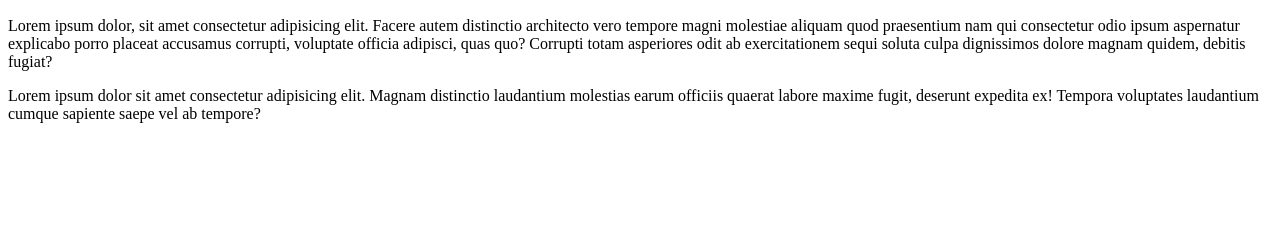
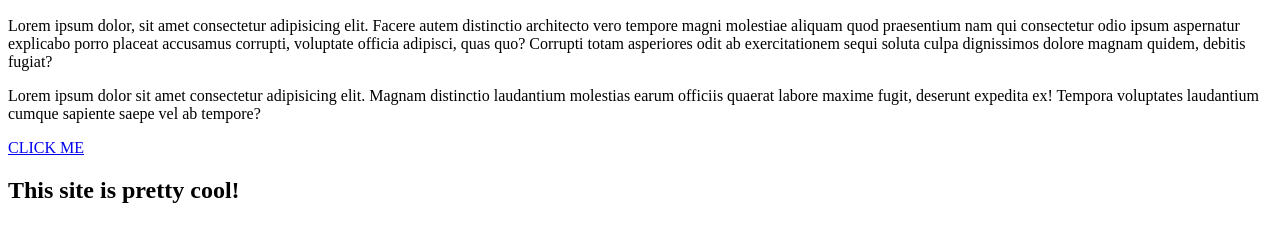
Before and after one commit to MarySolidum/git-lesson, a plain HTML site: page index.html in a window 1280 px wide. Shown: the part 110-352 px from the top of the page. Drawn offline with Linux system fonts and the light colour scheme.

Commit message:
Added an h2 and a

```diff
--- a/index.html
+++ b/index.html
@@ -11,5 +11,7 @@
     <h2>This is so fun</h2>
     <p>Lorem ipsum dolor, sit amet consectetur adipisicing elit. Facere autem distinctio architecto vero tempore magni molestiae aliquam quod praesentium nam qui consectetur odio ipsum aspernatur explicabo porro placeat accusamus corrupti, voluptate officia adipisci, quas quo? Corrupti totam asperiores odit ab exercitationem sequi soluta culpa dignissimos dolore magnam quidem, debitis fugiat?</p>
     <p>Lorem ipsum dolor sit amet consectetur adipisicing elit. Magnam distinctio laudantium molestias earum officiis quaerat labore maxime fugit, deserunt expedita ex! Tempora voluptates laudantium cumque sapiente saepe vel ab tempore?</p>
+    <a href="#">CLICK ME</a>
+    <h2>This site is pretty cool!</h2>
 </body>
 </html>
```
